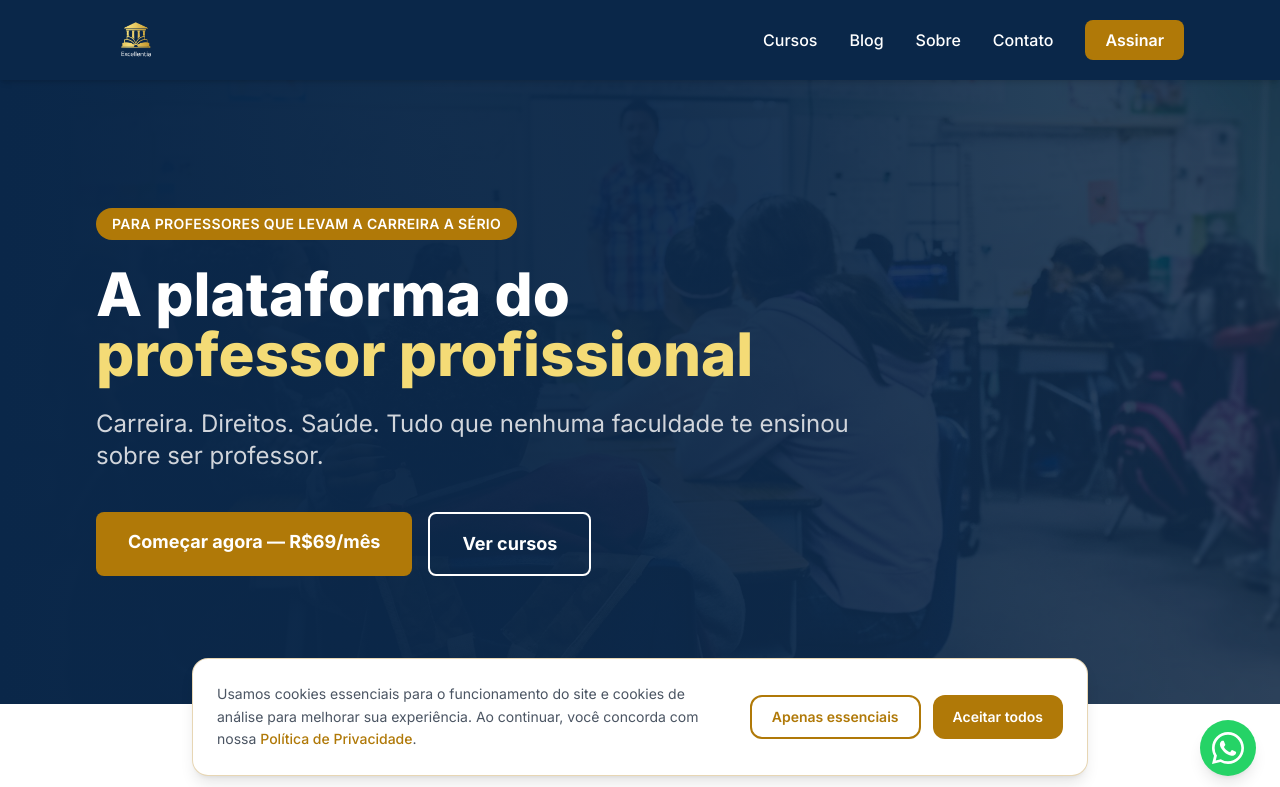
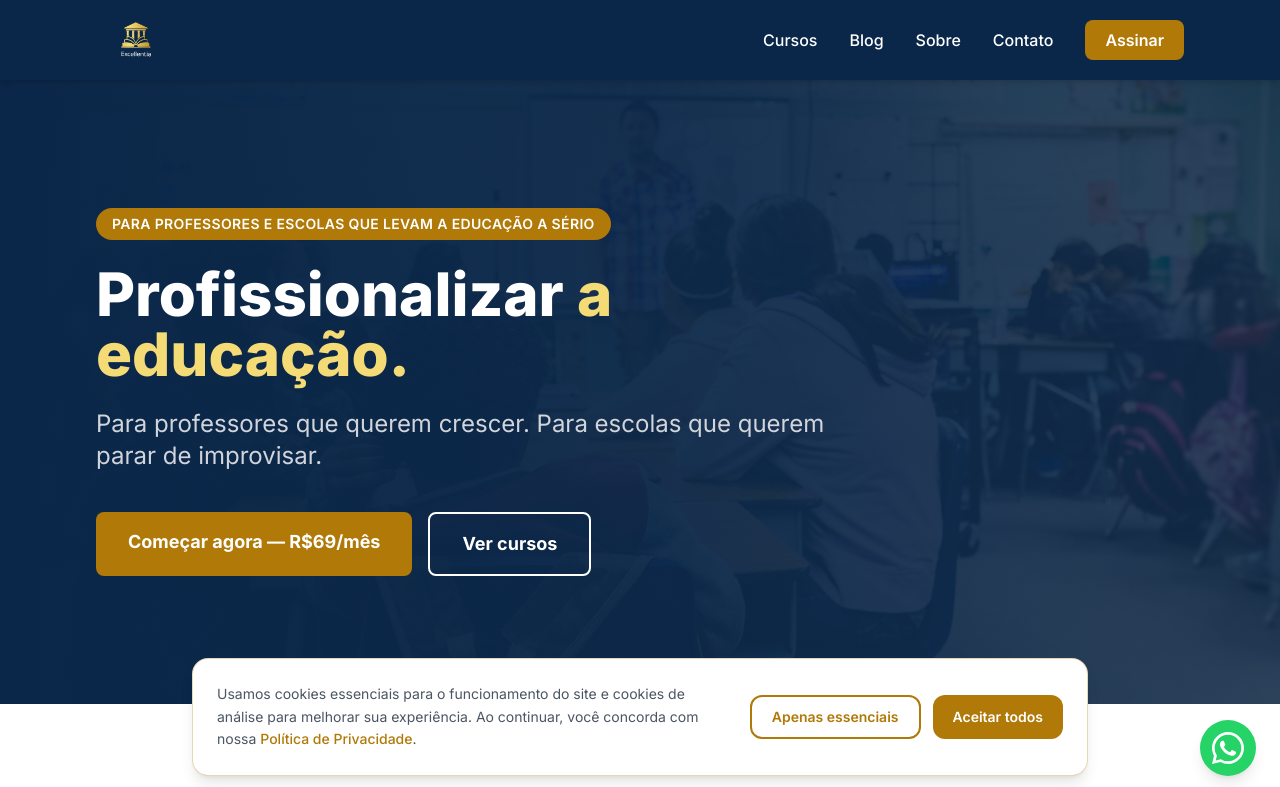
Before and after one commit to CACFLeite/excellentia-site, a Next.js app: page / in a window 1280 px wide. Shown: the top 787 px of the page. Built offline with nearby package versions, Linux system fonts and the light colour scheme.

Commit message:
feat: novo posicionamento — Profissionalizar a educação (site + metadata)

```diff
--- a/src/app/(main)/page.tsx
+++ b/src/app/(main)/page.tsx
@@ -52,14 +52,14 @@ export default function Home() {
         <div className="max-w-6xl mx-auto px-4 sm:px-6 lg:px-8 relative">
           <div className="max-w-3xl">
             <div className="inline-block bg-gold text-white text-sm font-semibold px-4 py-1.5 rounded-full mb-6 uppercase tracking-wide">
-              Para professores que levam a carreira a sério
+              Para professores e escolas que levam a educação a sério
             </div>
             <h1 className="text-4xl md:text-6xl font-extrabold leading-tight mb-6">
-              A plataforma do{' '}
-              <span className="text-gold-light">professor profissional</span>
+              Profissionalizar{' '}
+              <span className="text-gold-light">a educação.</span>
             </h1>
             <p className="text-xl md:text-2xl text-gray-300 mb-10 leading-relaxed">
-              Carreira. Direitos. Saúde. Tudo que nenhuma faculdade te ensinou sobre ser professor.
+              Para professores que querem crescer. Para escolas que querem parar de improvisar.
             </p>
             <div className="flex flex-col sm:flex-row gap-4">
               <Link
--- a/src/app/layout.tsx
+++ b/src/app/layout.tsx
@@ -5,13 +5,13 @@ import './globals.css'
 const inter = Inter({ subsets: ['latin'] })
 
 export const metadata: Metadata = {
-  title: 'Excellentia — A plataforma do professor profissional',
-  description: 'Carreira. Direitos. Saúde. Tudo que nenhuma faculdade te ensinou sobre ser professor.',
-  keywords: 'professor, carreira docente, gestão de carreira, escola particular, currículo professor',
+  title: 'Excellentia — Profissionalizar a educação',
+  description: 'Para professores que querem crescer. Para escolas que querem parar de improvisar. Carreira. Direitos. Saúde. Compliance.',
+  keywords: 'professor, carreira docente, gestão de carreira, escola particular, NR1, Lei Lucas, compliance escolar, professionalização educação',
   authors: [{ name: 'Caio Leite' }],
   openGraph: {
-    title: 'Excellentia — A plataforma do professor profissional',
-    description: 'Carreira. Direitos. Saúde. Tudo que nenhuma faculdade te ensinou sobre ser professor.',
+    title: 'Excellentia — Profissionalizar a educação',
+    description: 'Para professores que querem crescer. Para escolas que querem parar de improvisar.',
     url: 'https://excellentia-edu.com',
     siteName: 'Excellentia',
     type: 'website',
```
